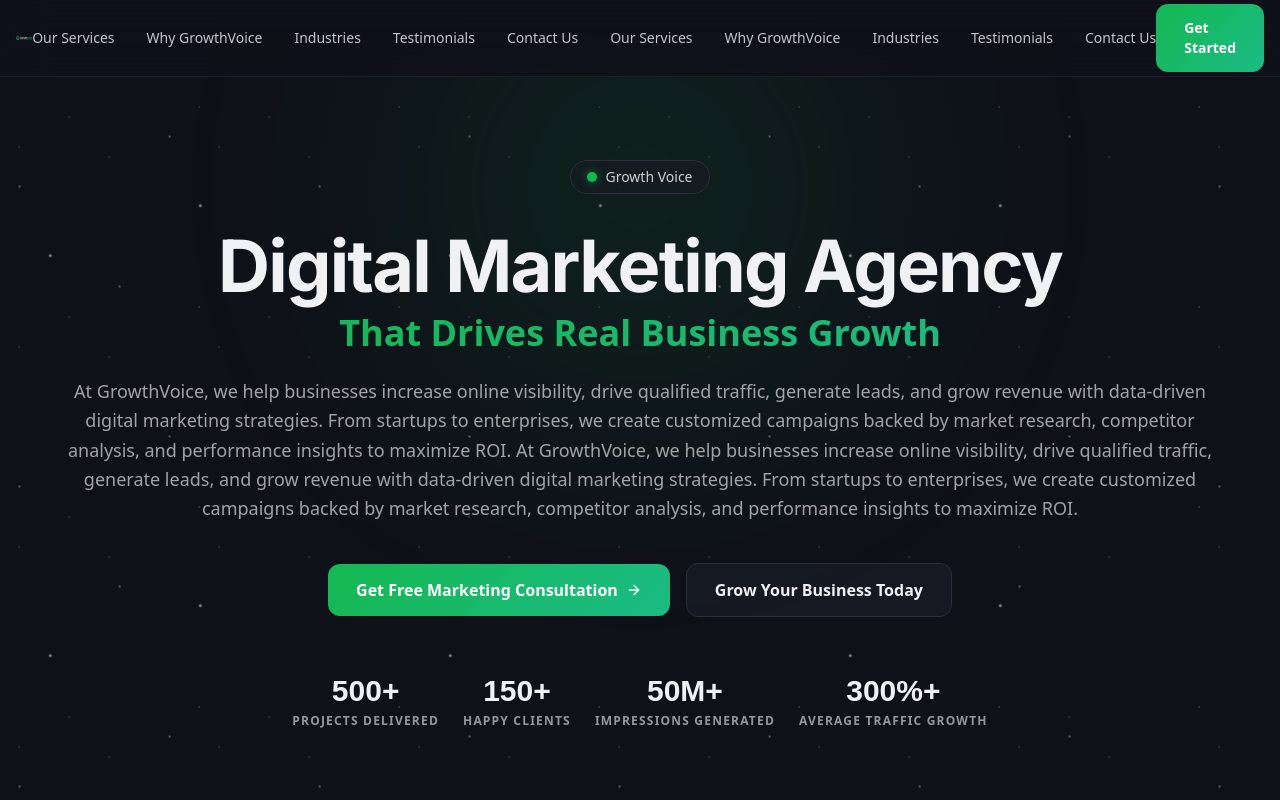
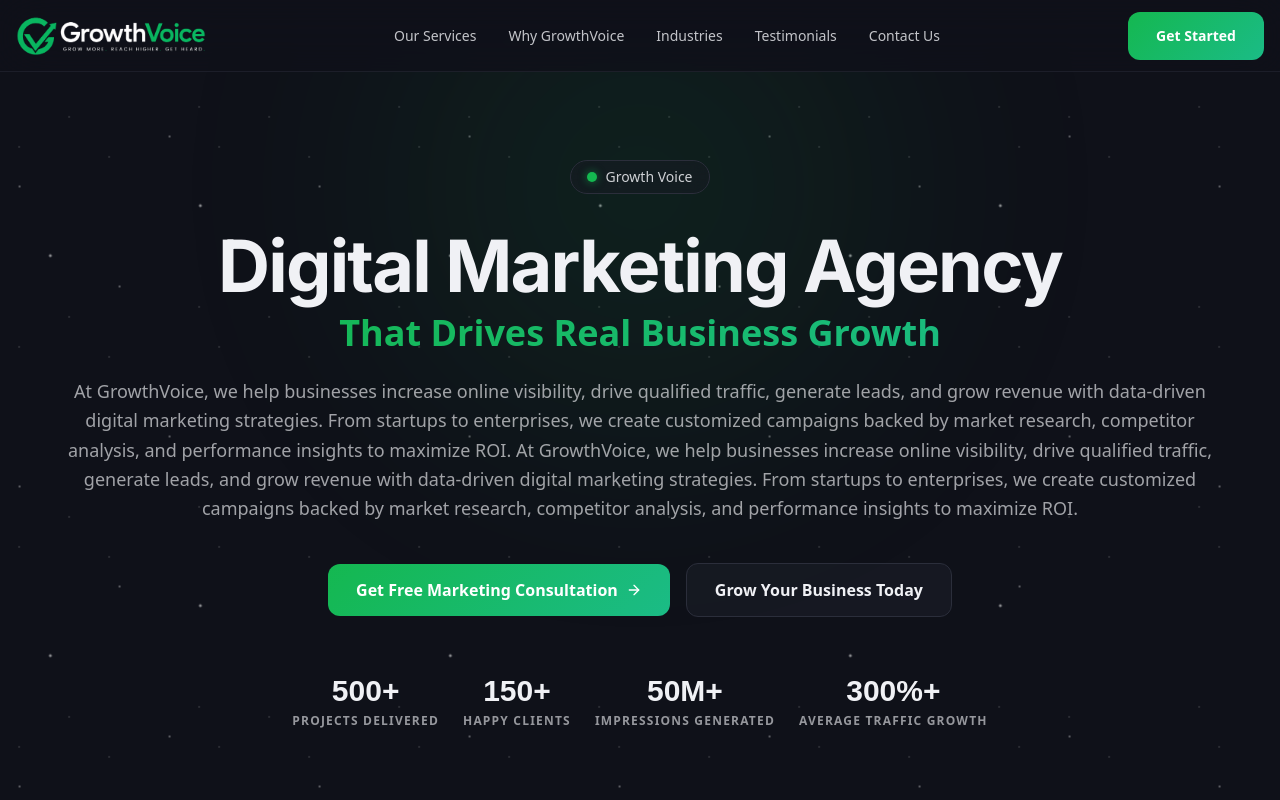
Before and after one commit to Harini-07-26/nextjs-digital-marketing-webapp, a Next.js app: page / in a window 1280 px wide. Shown: the top 800 px of the page. Built offline with nearby package versions, Linux system fonts and the light colour scheme.

Commit message:
new ui changes

```diff
--- a/src/components/Faq/index.tsx
+++ b/src/components/Faq/index.tsx
@@ -1,6 +1,7 @@
 'use client';
 
 import { useState } from 'react';
+import Link from 'next/link';
 import { motion, AnimatePresence } from 'framer-motion';
 import { HelpCircle, MessageCircle, Phone, Plus, Minus } from 'lucide-react';
 
@@ -143,7 +144,9 @@
                   <p className="mt-2 text-sm text-muted-foreground">
                     Our team will answer all your questions. We ensure a quick response.
                   </p>
-                  <button className="btn-primary-gradient mt-6 text-sm">Contact Us</button>
+                  <Link href="/#contact">
+                    <button className="btn-primary-gradient mt-6 text-sm">Contact Us</button>
+                  </Link>
                 </div>
               </div>
             </ScrollReveal>
--- a/src/components/navbar/index.tsx
+++ b/src/components/navbar/index.tsx
@@ -7,11 +7,6 @@
 import { Menu, X, ChevronRight } from 'lucide-react';
 
 const navLinks = [
-  { id: 1, href: '/#our-services', label: 'Our Services' },
-  { id: 2, href: '/#why-growthvoice', label: 'Why GrowthVoice' },
-  { id: 4, href: '/#industries', label: 'Industries' },
-  { id: 5, href: '/#testimonials', label: 'Testimonials' },
-  { id: 6, href: '/#contact', label: 'Contact Us' },
   { id: 1, href: '/#our-services', label: 'Our Services' },
   { id: 2, href: '/#why-growthvoice', label: 'Why GrowthVoice' },
   { id: 4, href: '/#industries', label: 'Industries' },
```
